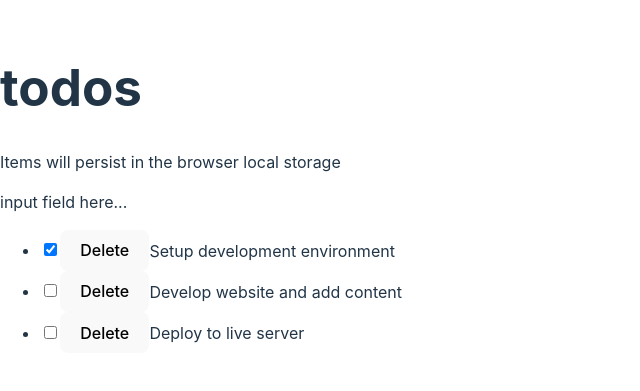
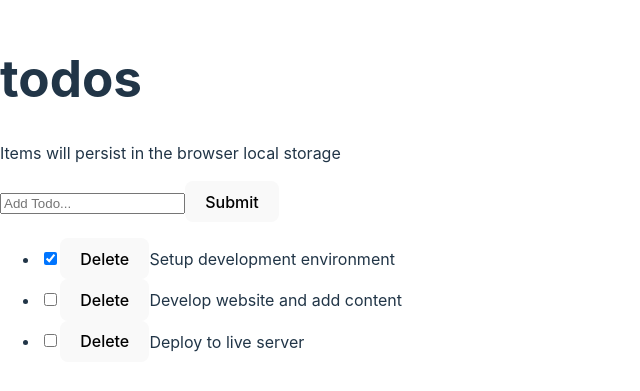
Before and after one commit to PinXian53/react-todo-app, a React (Vite) app: page / in a window 1280 px wide. Shown: the part 203-594 px from the top of the page, without its empty margins (0-640 px from the left). Built offline with nearby package versions, Linux system fonts and the light colour scheme.

Commit message:
feat: part 3
ref: https://ibaslogic.com/react-form-handling/

```diff
--- a/package.json
+++ b/package.json
@@ -11,12 +11,14 @@
   },
   "dependencies": {
     "react": "^18.2.0",
-    "react-dom": "^18.2.0"
+    "react-dom": "^18.2.0",
+    "uuid": "^9.0.1"
   },
   "devDependencies": {
     "@types/node": "^20.9.0",
     "@types/react": "^18.2.15",
     "@types/react-dom": "^18.2.7",
+    "@types/uuid": "^9.0.7",
     "@typescript-eslint/eslint-plugin": "^6.10.0",
     "@typescript-eslint/parser": "^6.10.0",
     "@vitejs/plugin-react": "^4.0.3",
--- a/src/components/InputTodo.tsx
+++ b/src/components/InputTodo.tsx
@@ -1,4 +1,21 @@
-const InputTodo = () => {
-    return <div>input field here...</div>;
+import React from 'react';
+import {AddTodoEvents} from "@/components/TodosLogic.tsx";
+
+export type InputTodoProps = {
+    title: string
+};
+const InputTodo: React.FC<InputTodoProps & AddTodoEvents> = ({title, handleSubmit, handleChange}) => {
+
+    return (
+        <form onSubmit={handleSubmit}>
+            <input
+                type="text"
+                placeholder="Add Todo..."
+                value={title}
+                onChange={handleChange}
+            />
+            <button>Submit</button>
+        </form>
+    );
 };
 export default InputTodo;
--- a/src/components/TodoItem.tsx
+++ b/src/components/TodoItem.tsx
@@ -1,13 +1,13 @@
 import React from "react";
-import {TodosEvents} from "@/components/TodosLogic.tsx";
+import {TodoItemEvents} from "@/components/TodosLogic.tsx";
 
 export type TodoItemProps = {
-    id: number
+    id: string
     title: string
     completed: boolean
 };
 
-const TodoItem: React.FC<TodoItemProps & TodosEvents> = ({id, title, completed, changeEvent, deleteEvent}) => {
+const TodoItem: React.FC<TodoItemProps & TodoItemEvents> = ({id, title, completed, changeEvent, deleteEvent}) => {
 
     return (
         <li key={id}>
--- a/src/components/TodosList.tsx
+++ b/src/components/TodosList.tsx
@@ -1,12 +1,12 @@
 import React from "react";
 import TodoItem, {TodoItemProps} from "@/components/TodoItem.tsx";
-import {TodosEvents} from "@/components/TodosLogic.tsx";
+import {TodoItemEvents} from "@/components/TodosLogic.tsx";
 
 type TodosPropsObject = React.PropsWithChildren<{
     todosPropsList: Array<TodoItemProps>
 }>
 
-const TodosList: React.FC<TodosPropsObject & TodosEvents> = ({todosPropsList, changeEvent, deleteEvent}) => {
+const TodosList: React.FC<TodosPropsObject & TodoItemEvents> = ({todosPropsList, changeEvent, deleteEvent}) => {
     return (
         <ul>
             {todosPropsList.map((todosProps) => (
--- a/src/components/TodosLogic.tsx
+++ b/src/components/TodosLogic.tsx
@@ -1,11 +1,18 @@
 import InputTodo from "@/components/InputTodo.tsx";
 import TodosList from "@/components/TodosList.tsx";
 import {TodoItemProps} from "@/components/TodoItem.tsx";
-import React, {useState} from "react";
+import React, {ChangeEvent, FormEvent, useState} from "react";
+import {v4 as uuidV4} from "uuid";
 
-export type TodosEvents = React.PropsWithChildren<{
-    changeEvent: (value: number) => void
-    deleteEvent: (value: number) => void
+export type TodoItemEvents = React.PropsWithChildren<{
+    changeEvent: (value: string) => void
+    deleteEvent: (value: string) => void
+}>
+
+export type AddTodoEvents = React.PropsWithChildren<{
+    addTodoEvent: (value: string) => void
+    handleSubmit: (changeEvent: FormEvent<HTMLFormElement>) => void
+    handleChange: (changeEvent: ChangeEvent<HTMLInputElement>) => void
 }>
 
 
@@ -13,23 +20,23 @@ const TodosLogic = () => {
 
     const [todos, setTodos] = useState<TodoItemProps[]>([
         {
-            id: 1,
+            id: uuidV4(),
             title: 'Setup development environment',
             completed: true,
         },
         {
-            id: 2,
+            id: uuidV4(),
             title: 'Develop website and add content',
             completed: false,
         },
         {
-            id: 3,
+            id: uuidV4(),
             title: 'Deploy to live server',
             completed: false,
         },
     ]);
 
-    const changeEvent = (currentId: number) => {
+    const changeEvent = (currentId: string) => {
         setTodos((prevState: TodoItemProps[]) => {
                 return prevState.map((todo: TodoItemProps) => {
                     if (todo.id === currentId) {
@@ -44,7 +51,7 @@ const TodosLogic = () => {
         );
     };
 
-    const deleteEvent = (currentId: number) => {
+    const deleteEvent = (currentId: string) => {
         setTodos([
             ...todos.filter((todo) => {
                 return todo.id !== currentId;
@@ -52,9 +59,43 @@ const TodosLogic = () => {
         ]);
     };
 
+    const [addTodoTitle, setAddTodoTitle] = useState('');
+
+    const addTodoEvent = (title: string) => {
+        const newTodo = {
+            id: uuidV4(),
+            title: title,
+            completed: false,
+        };
+        setTodos([...todos, newTodo]);
+    };
+
+    const handleSubmit = (e: FormEvent<HTMLFormElement>) => {
+        e.preventDefault();
+        const title = (e.currentTarget.elements[0] as HTMLInputElement).value.trim();
+        if (title) {
+            addTodoEvent(title);
+            setAddTodoTitle('');
+            setMessage('');
+        } else {
+            setMessage('Please add item.');
+        }
+    };
+
+    const handleChange = (e: ChangeEvent<HTMLInputElement>) => {
+        setAddTodoTitle(e.target.value);
+    };
+
+    const [message, setMessage] = useState('');
+
     return (
         <div>
-            <InputTodo/>
+            <InputTodo
+                title={addTodoTitle}
+                addTodoEvent={addTodoEvent}
+                handleSubmit={handleSubmit}
+                handleChange={handleChange}/>
+            <span>{message}</span>
             <TodosList
                 todosPropsList={todos}
                 changeEvent={changeEvent}
```
Also changed, not shown: 1 other file (tests, documents, lock files or other folders).
